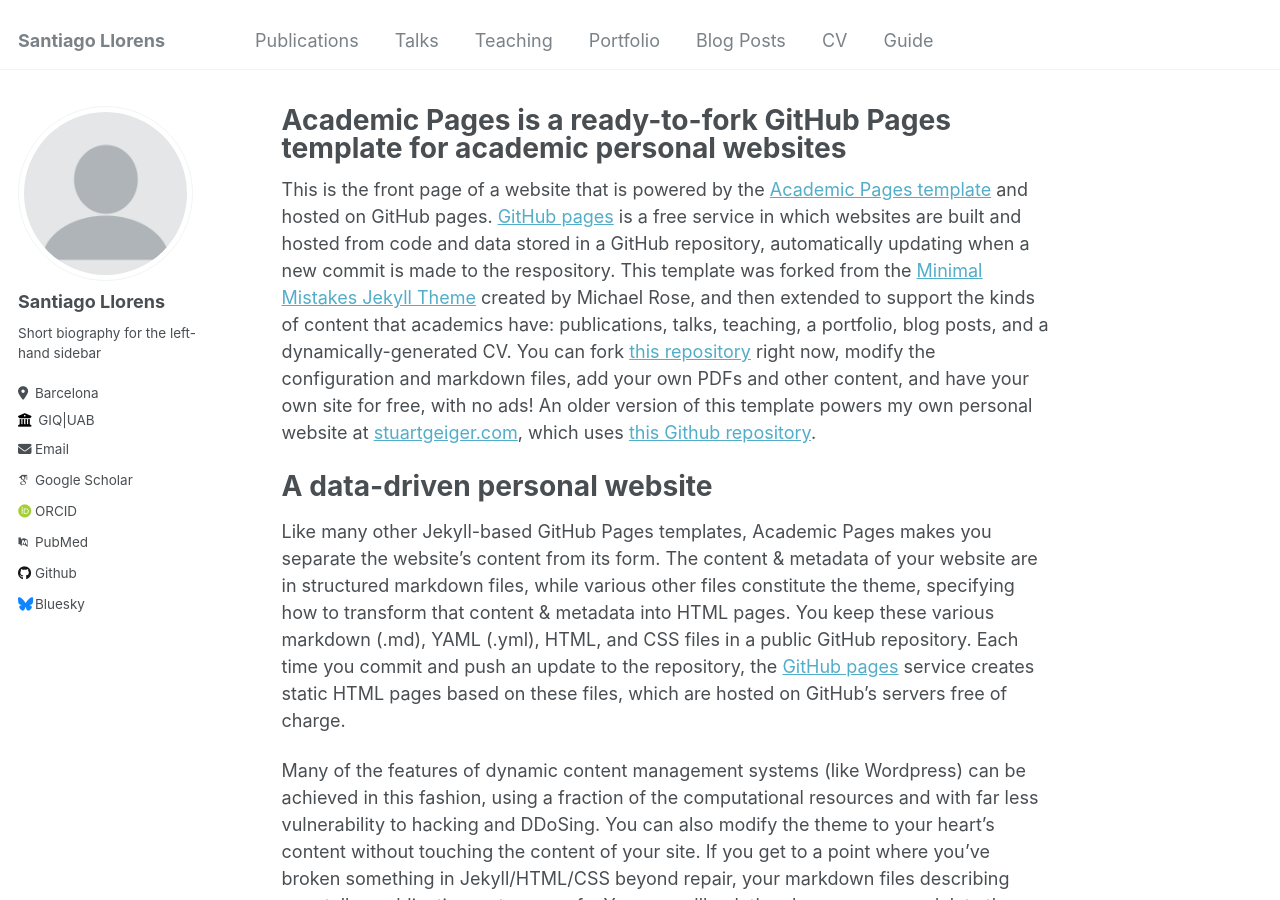
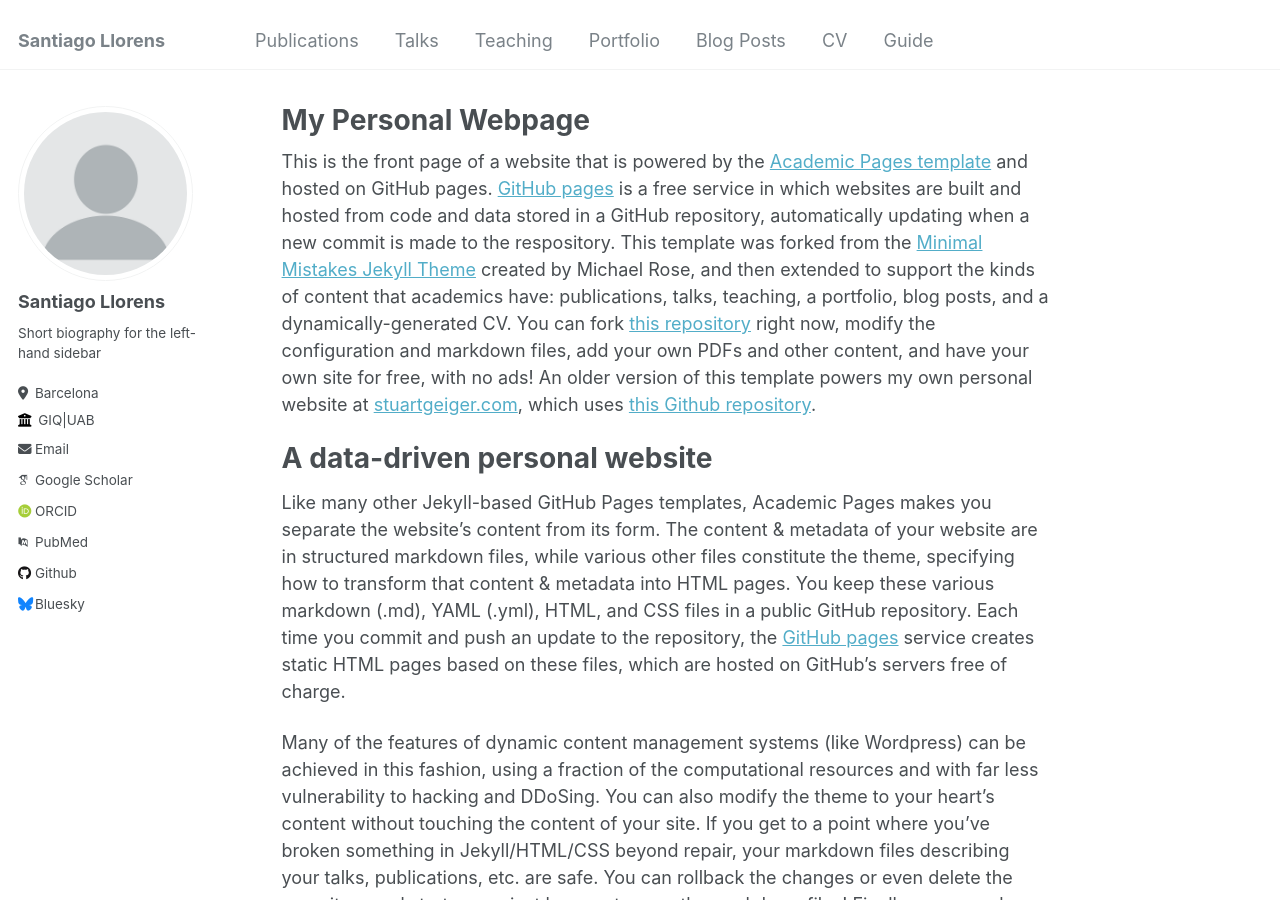
Before and after one commit to SantiagoLlorens/SantiagoLlorens.github.io, a Jekyll site: the page built from _pages/about.md, in a window 1280 px wide and 900 px high. Built offline with Jekyll 4.4.1, drawn with Linux system fonts in a browser that asks for light colours; some web fonts are replaced.

Commit message:
Update about.md

```diff
--- a/_pages/about.md
+++ b/_pages/about.md
@@ -1,6 +1,6 @@
 ---
 permalink: /
-title: "Academic Pages is a ready-to-fork GitHub Pages template for academic personal websites"
+title: "My Personal Webpage"
 author_profile: true
 redirect_from:
   - /about/
```
